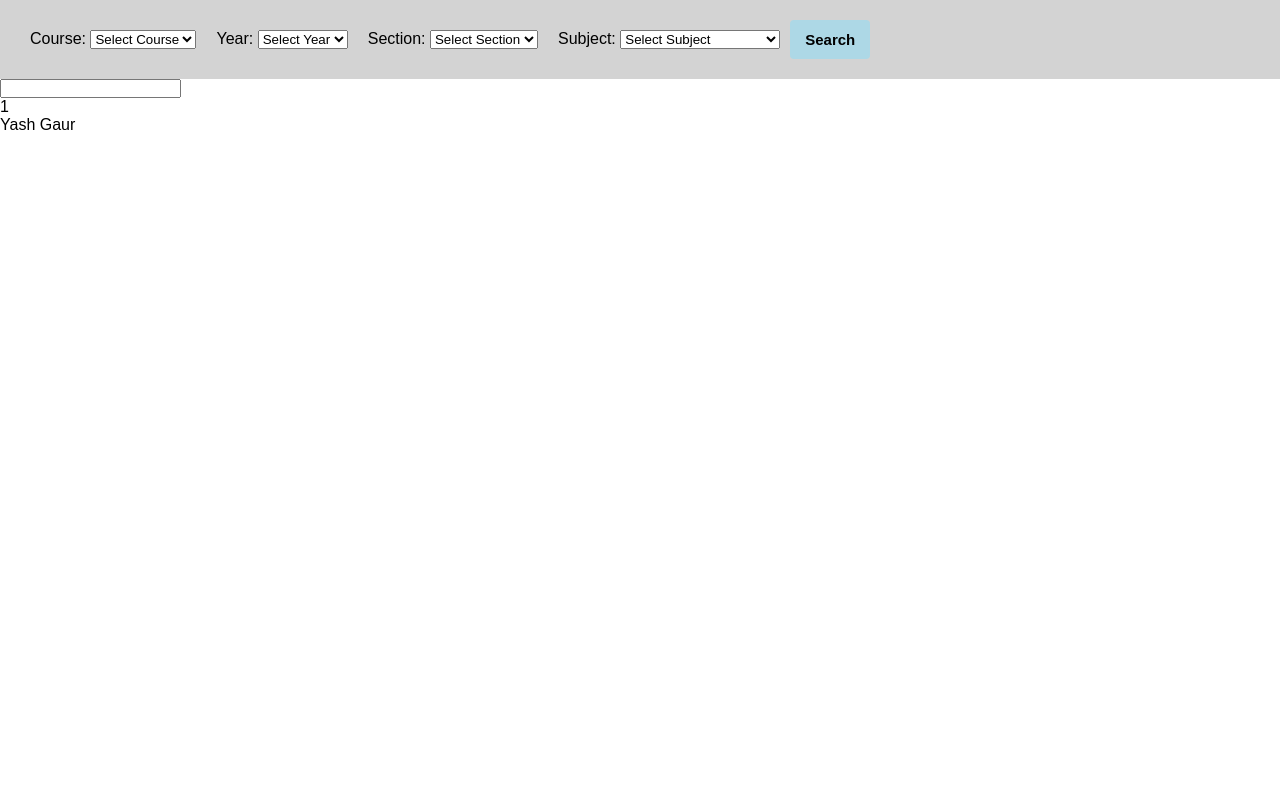
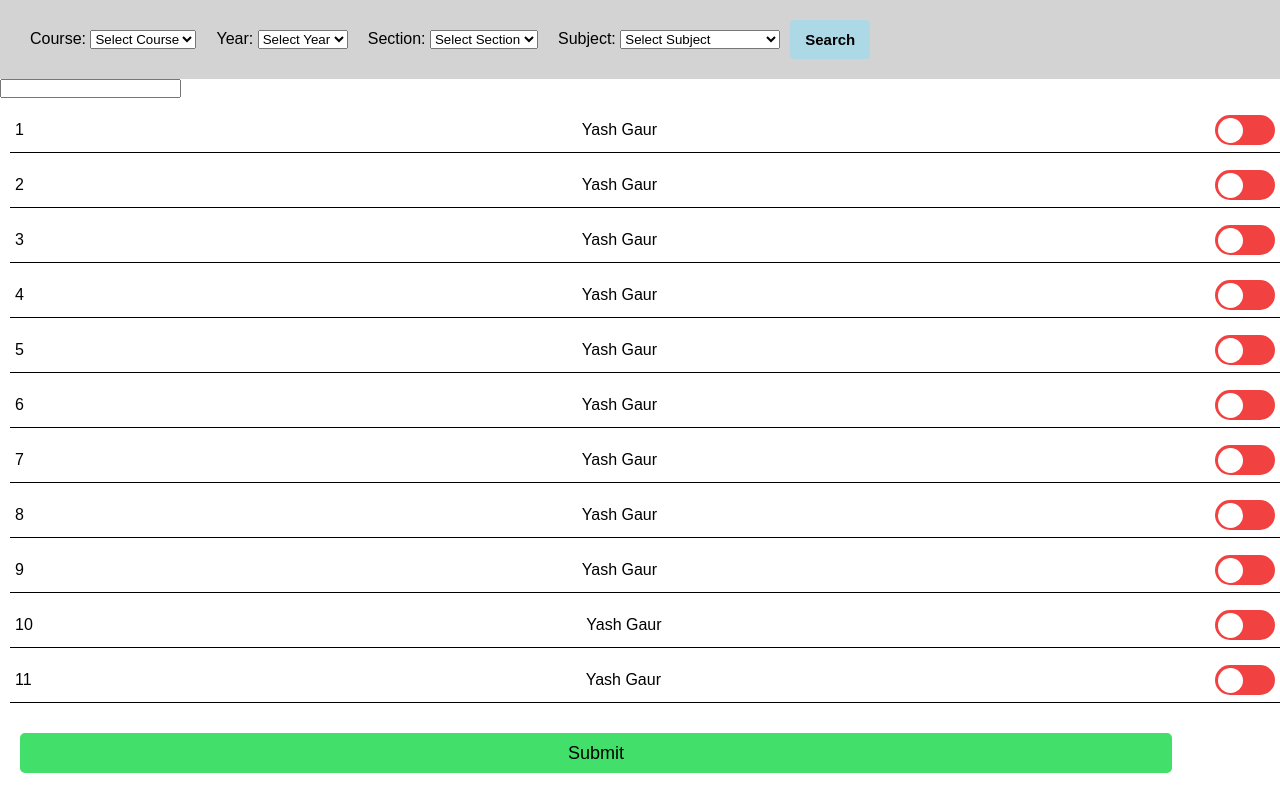
Before and after one commit to Ritu-03Thakur/Attendence-Portal, a plain HTML site: page Teacher/attendence/teachers_attendence.html in a window 1280 px wide. Drawn offline with Linux system fonts and the light colour scheme.

Commit message:
attendence btn

```diff
--- a/Teacher/attendence/teachers_attendence.css
+++ b/Teacher/attendence/teachers_attendence.css
@@ -42,3 +42,92 @@ body{
 .filters button:hover{
     background-color: rgb(161, 148, 148);
 }
+
+.main {
+    display: inline-block;
+    width: 100%;
+    justify-content: center;
+}
+.main ul{
+    display: inline;
+    /* list-style: none; */
+    width: 100vw;
+}
+.main ul li{
+    width: 100%;
+    display: flex;
+    border-bottom: 1px solid black;
+    padding: 5px;
+    justify-content: space-between;
+    margin:10px;
+    height: 45px;
+    align-items: center;
+    box-shadow: rgb(223, 23, 23);
+}
+
+
+
+.cont input{
+    display: none;
+}
+.cont{
+    position: relative;
+
+    /* transform: translate(-50%, -50%); */
+    display: block;
+    width: 60px;
+    height: 30px;
+    border-radius: 50px;
+    /* padding: 2px ; */
+    cursor: pointer;
+    overflow: hidden;
+    transition: 0.3s all ease-in-out;
+    margin-right: 10px;
+}
+.switch::before{
+    content: " ";
+    position: absolute;
+    left: 0;
+    top: 0;
+    width: 100%;
+    height: 100%;
+    background-color: rgb(241, 65, 65);
+    z-index: -1;
+    transition: inherit;
+    align-items: center;
+}
+.switch{
+    display:block;
+    width: 25px;
+    height:25px;
+    background-color: #fff;
+    border-radius: 50%;
+    transition: inherit;
+    margin-top: 3px;
+    margin-left: 3px;
+
+}
+
+.cont input:checked ~ .switch::before{
+    background-color: #34c759;
+}
+.cont input:checked ~ .switch{
+    margin-left: calc(75% - 14px);
+}
+
+
+.submit{
+    width: 90%;
+    height: 40px;
+    margin: 20px;
+    border-radius: 5px;
+    border: none;
+    font-size: large;
+    cursor: pointer;
+    background-color: #42e06a;
+
+}
+.submit:hover{
+    background-color: #34c759;
+    box-shadow: cadetblue;
+}
--- a/Teacher/attendence/teachers_attendence.html
+++ b/Teacher/attendence/teachers_attendence.html
@@ -61,11 +61,99 @@
             <li>
                 <span>1</span>
                 <p>Yash Gaur</p>
-                <div class="att-btn">
+                <label class="cont">
+                    <input type="checkbox">
+                    <div class="switch"></div>
+                </label>
 
-                </div>
+            </li>
+            <li>
+                <span>2</span>
+                <p>Yash Gaur</p>
+                <label class="cont">
+                    <input type="checkbox">
+                    <div class="switch"></div>
+                </label>
+
+            </li>
+            <li>
+                <span>3</span>
+                <p>Yash Gaur</p>
+                <label class="cont">
+                    <input type="checkbox">
+                    <div class="switch"></div>
+                </label>
+
+            </li>
+            <li>
+                <span>4</span>
+                <p>Yash Gaur</p>
+                <label class="cont">
+                    <input type="checkbox">
+                    <div class="switch"></div>
+                </label>
+
+            </li>
+            <li>
+                <span>5</span>
+                <p>Yash Gaur</p>
+                <label class="cont">
+                    <input type="checkbox">
+                    <div class="switch"></div>
+                </label>
+
+            </li>
+            <li>
+                <span>6</span>
+                <p>Yash Gaur</p>
+                <label class="cont">
+                    <input type="checkbox">
+                    <div class="switch"></div>
+                </label>
+            </li>
+            <li>
+                <span>7</span>
+                <p>Yash Gaur</p>
+                <label class="cont">
+                    <input type="checkbox">
+                    <div class="switch"></div>
+                </label>
+            </li>
+            <li>
+                <span>8</span>
+                <p>Yash Gaur</p>
+                <label class="cont">
+                    <input type="checkbox">
+                    <div class="switch"></div>
+                </label>
+            </li>
+            <li>
+                <span>9</span>
+                <p>Yash Gaur</p>
+                <label class="cont">
+                    <input type="checkbox">
+                    <div class="switch"></div>
+                </label>
+            </li>
+            <li>
+                <span>10</span>
+                <p>Yash Gaur</p>
+                <label class="cont">
+                    <input type="checkbox">
+                    <div class="switch"></div>
+                </label>
+            </li>
+            <li>
+                <span>11</span>
+                <p>Yash Gaur</p>
+                <label class="cont">
+                    <input type="checkbox">
+                    <div class="switch"></div>
+                </label>
             </li>
         </ul>
     </div>
+
+    <button class="submit">Submit </button>
 </body>
 </html>
```
